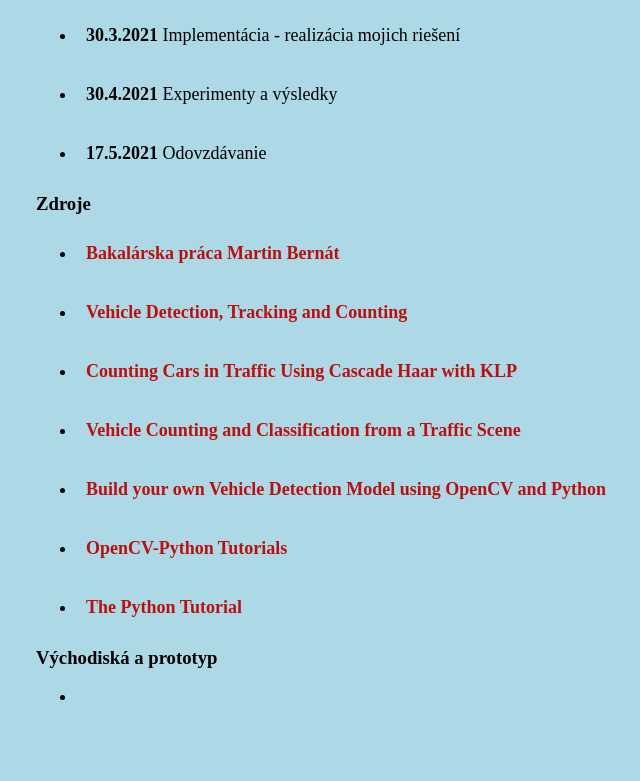
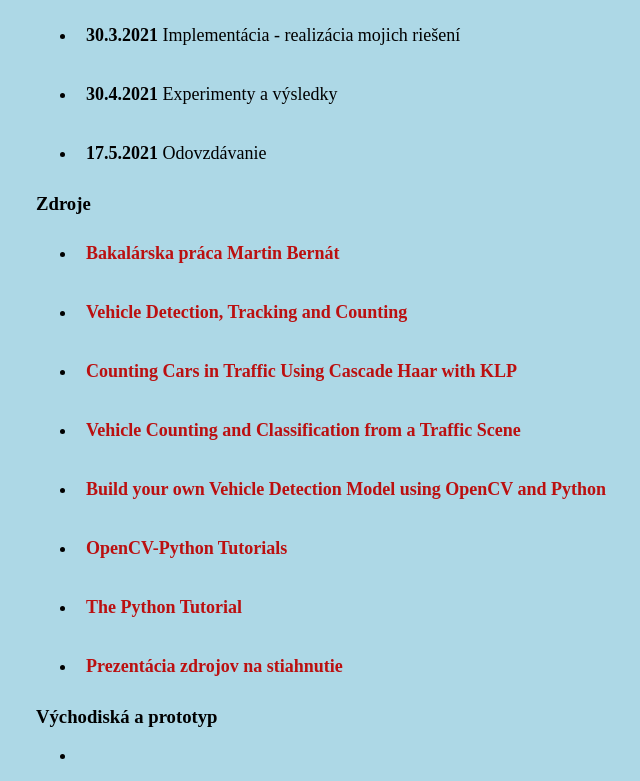
Before and after one commit to Villiss/Bakalarska-praca, a plain HTML site: page index.html in a window 1280 px wide. Shown: the part 1054-1835 px from the top of the page, without its empty margins (284-924 px from the left). Before the commit the page ends 1776 px from the top, so only its background shows below. Drawn offline with Linux system fonts and the light colour scheme.

Commit message:
prezentacia zdrojov

```diff
--- a/index.html
+++ b/index.html
@@ -105,6 +105,9 @@
                 <li>
                     <p><a href="https://docs.python.org/3.9/tutorial/index.html">The Python Tutorial</a></p>
                 </li>
+                <li>
+                    <p><a href="LukasVilimZdroje.pptx">Prezentácia zdrojov na stiahnutie</a></p>
+                </li>
             </ul>
         </div>
         <div id="prototyp">
```
Also changed, not shown: 1 other file.
